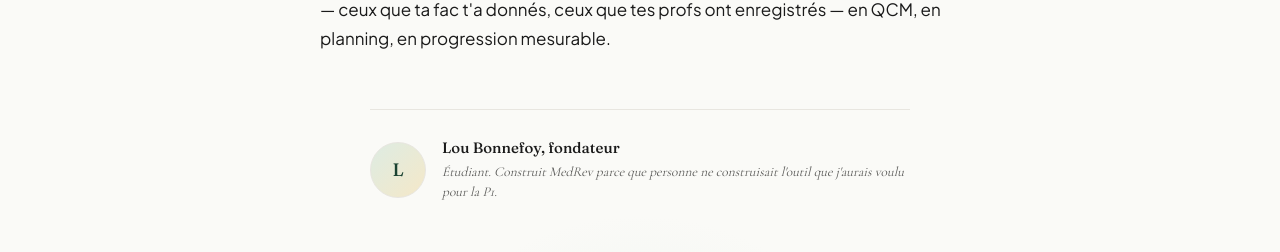
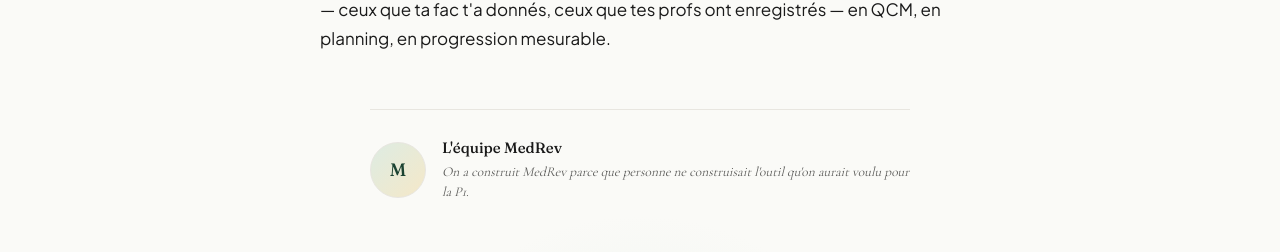
Before and after one commit to Axman1ak/MedRev, a Next.js app: page /manifesto in a window 1280 px wide. Shown: the part 2235-2487 px from the top of the page. Built offline with nearby package versions, Linux system fonts and the light colour scheme.

Commit message:
Update page.tsx

```diff
--- a/src/app/manifesto/page.tsx
+++ b/src/app/manifesto/page.tsx
@@ -112,12 +112,12 @@ export default function ManifestoPage() {
         </section>
 
         <div className="manifesto-sign">
-          <div className="manifesto-sign-avatar">L</div>
+          <div className="manifesto-sign-avatar">M</div>
           <div>
-            <div className="manifesto-sign-name">Lou Bonnefoy, fondateur</div>
+            <div className="manifesto-sign-name">L&apos;équipe MedRev</div>
             <div className="manifesto-sign-role">
-              Étudiant. Construit MedRev parce que personne ne construisait
-              l&apos;outil que j&apos;aurais voulu pour la P1.
+              On a construit MedRev parce que personne ne construisait
+              l&apos;outil qu&apos;on aurait voulu pour la P1.
             </div>
           </div>
         </div>
```
